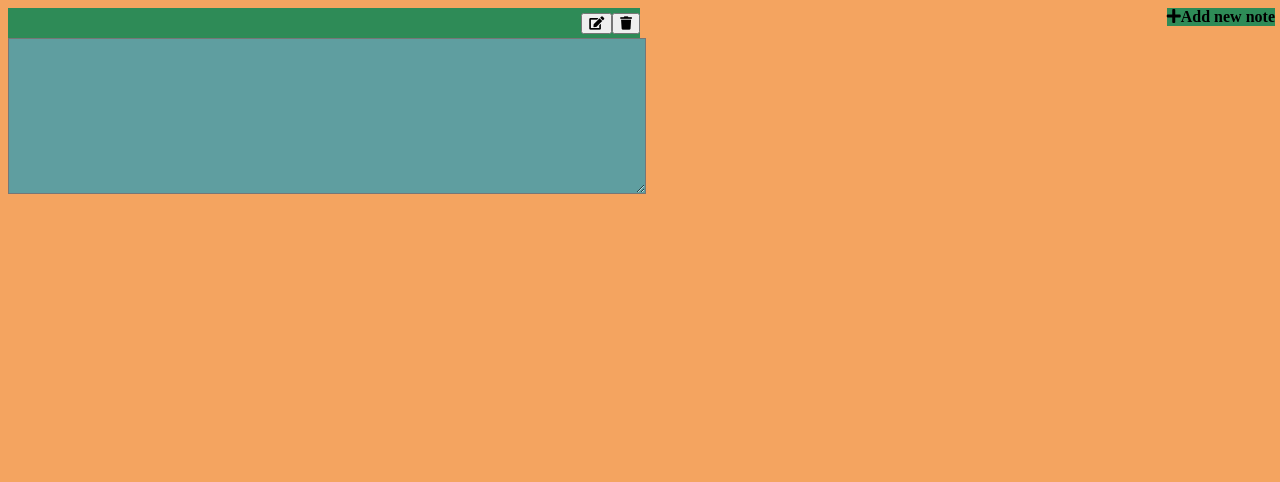
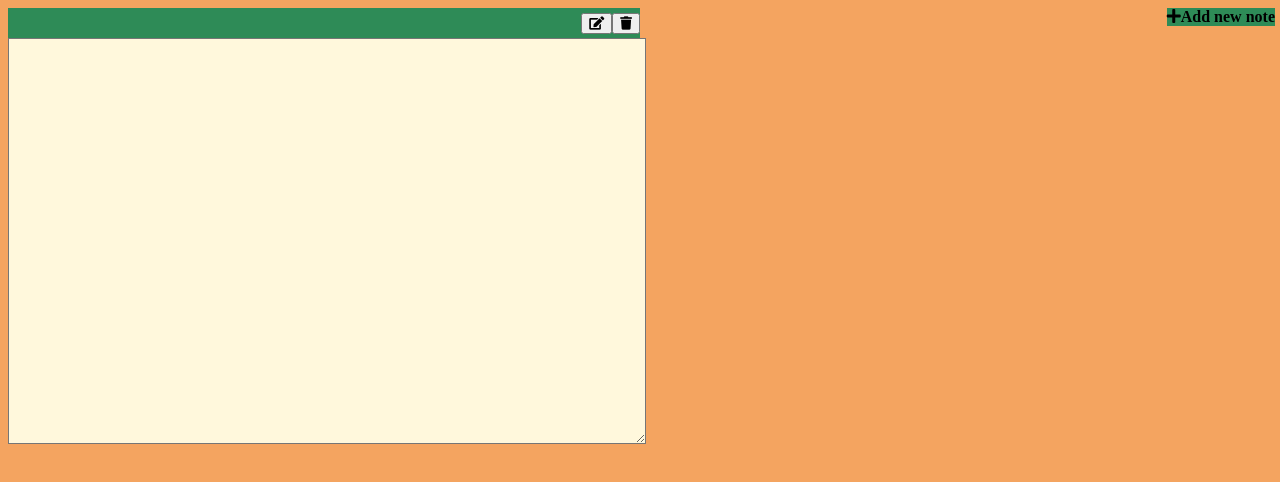
Before and after one commit to Monika39-maker/javascript, a plain HTML site: page notes app/index.html in a window 1280 px wide. Both pictures are taken after a click on the element "Add new note". Drawn offline with nearby package versions, Linux system fonts and the light colour scheme.

Commit message:
added adding note nad saving function to notes app

```diff
--- a/notes app/index.html
+++ b/notes app/index.html
@@ -10,7 +10,7 @@
 </head>
 <body>
     <span id="add"><i class="fas fa-plus">Add new note</i></span>
-    <div id="main">
+    <div class="main">
 
     </div>
 
--- a/notes app/script.js
+++ b/notes app/script.js
@@ -1,15 +1,8 @@
-const editBtn= document.getElementById('edit');
+const addBtn = document.getElementById('add');
 
-const textArea= document.getElementById('text-area');
-const addBtn = document.getElementById('add');
-const editArea = document.getElementById('edit-area');
-const mainEl = document.getElementById('main')
+const mainEl = document.querySelector('.main')
 
-// editBtn.addEventListener("input", (e) => {
-//     textArea.classList.toggle('hidden');
-//     editArea.classList.toggle('hidden')
 
-// })
 
 addBtn.addEventListener("click", () => {
 
@@ -21,16 +14,34 @@ function addNewNote() {
     const newDiv = document.createElement('div');
     newDiv.classList.add('container')
     mainEl.innerHTML = `<div class="tools">
-            <button id="edit"><i class="fas fa-edit"></i></button>
-            <button id="delete" class="delete"><i class="fas fa-trash"></i></button>
+            <button class="edit"><i class="fas fa-edit"></i></button>
+            <button class="delete"><i class="fas fa-trash"></i></button>
         </div>
-        <div class="text hidden" id="edit-area"></div>
-        <textarea name="" id="text-area" cols="30" rows="10"></textarea>`
+        <div class="text-area hidden" ></div>
+        <textarea class="edit-area" cols="30" rows="10"></textarea>`
 
     mainEl.appendChild(newDiv);
-    const deleteBtn = newDiv.querySelector('.delete');
-    deleteBtn.addEventListener("click", () => {
-        alert("alert")
+
+    const textarea = mainEl.querySelector('.text-area');
+    const editArea = mainEl.querySelector('.edit-area')
+    const editBtn = mainEl.querySelector('.edit');
+    const removeBtn = mainEl.querySelector('.delete')
+    editBtn.addEventListener("click", () => {
+        textarea.classList.toggle('hidden');
+        editArea.classList.toggle('hidden')
+    })
+
+    removeBtn.addEventListener("click", () => {
+        mainEl.remove()
+    })
+
+    editArea.addEventListener("input", (e) => {
+        const {value} = e.target;
+        textarea.innerHTML = marked(value)
+        console.log(value)
 
     })
+
+
+
 }
--- a/notes app/style.css
+++ b/notes app/style.css
@@ -1,7 +1,7 @@
 body {
   background: sandybrown;
 }
-#main {
+.main {
   width: 50%;
 }
 .tools {
@@ -14,15 +14,15 @@ body {
   align-items: center;
 }
 
-.text {
-  width: 400px;
-  background: cornsilk;
+.text-area {
+  width: 100%;
+  background: cadetblue;
   height: 400px;
 }
 textarea {
   width: 100%;
-
-  background: cadetblue;
+  background: cornsilk;
+  height: 400px;
 }
 
 #add {
```
